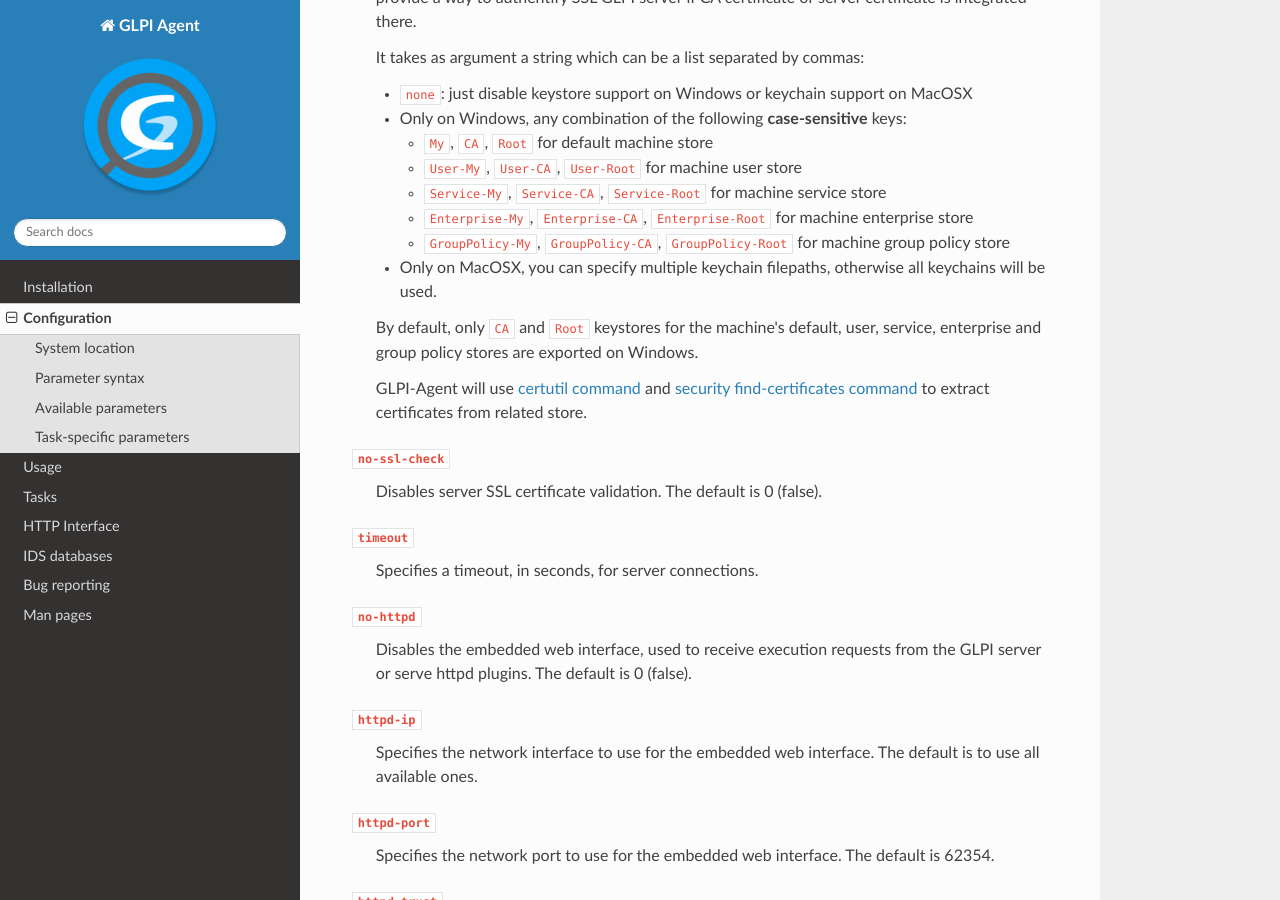
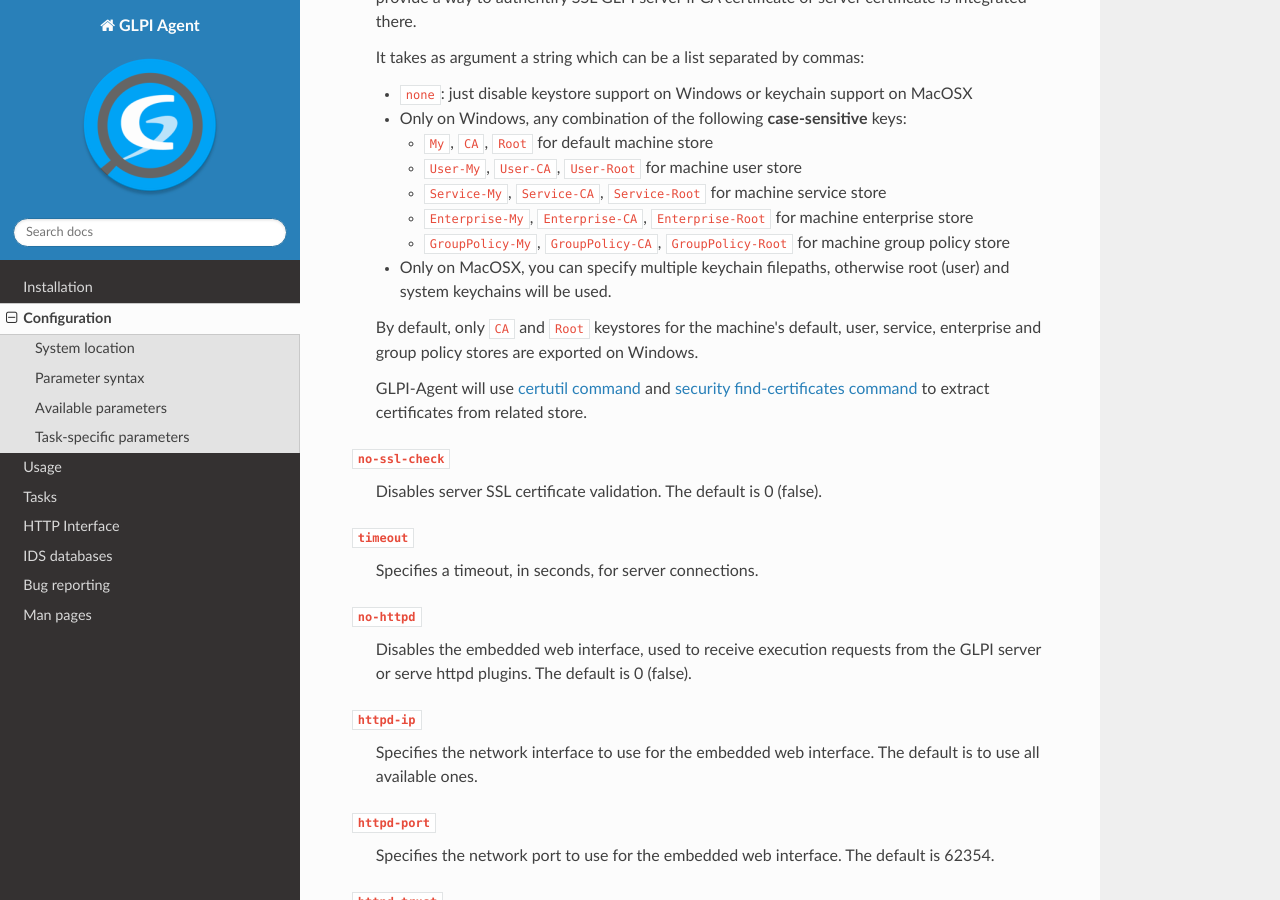
Before and after one commit to glpi-project/doc-agent, a Sphinx documentation site: the page built from source/configuration.rst, in a window 1280 px wide and 900 px high, scrolled down 5443 px. Built offline with Sphinx 7.4.7 and the Read the Docs theme 3.1.0, drawn with Linux system fonts in a browser that asks for light colours.

Commit message:
Update configuration.rst

```diff
--- a/source/configuration.rst
+++ b/source/configuration.rst
@@ -267,7 +267,7 @@
       * ``Enterprise-My``, ``Enterprise-CA``, ``Enterprise-Root`` for machine enterprise store
       * ``GroupPolicy-My``, ``GroupPolicy-CA``, ``GroupPolicy-Root`` for machine group policy store
 
-    * Only on MacOSX, you can specify multiple keychain filepaths, otherwise all keychains will be used.
+    * Only on MacOSX, you can specify multiple keychain filepaths, otherwise root (user) and system keychains will be used.
 
     By default, only ``CA`` and ``Root`` keystores for the machine's default, user, service, enterprise and
     group policy stores are exported on Windows.
```
